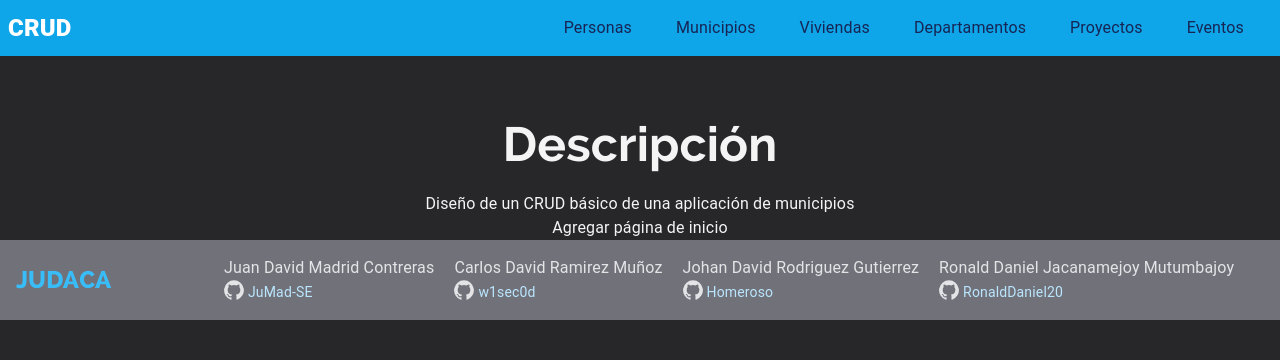
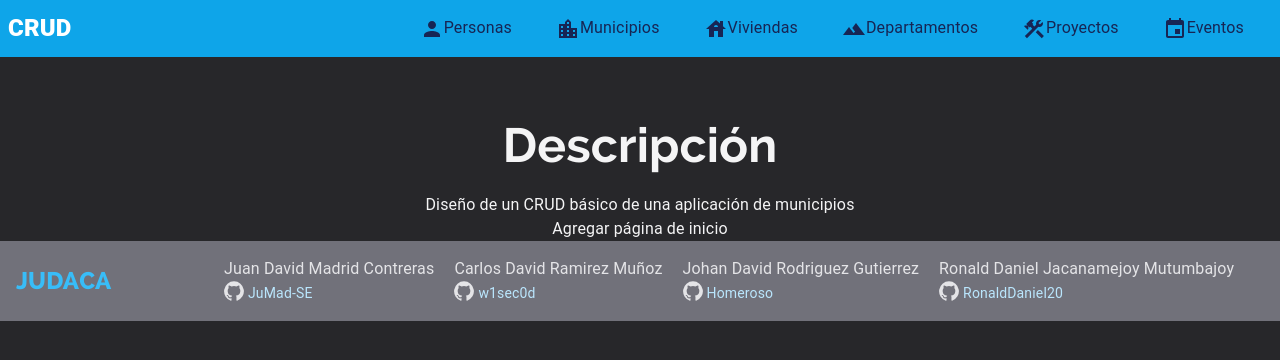
Before and after one commit to w1sec0d/municipios, a React (Vite) app in the folder frontend/: page / in a window 1280 px wide. Shown: the top 360 px of the page. Built offline with nearby package versions, Linux system fonts and the light colour scheme; no server answers.

Commit message:
Improve Icon experience

```diff
--- a/frontend/src/components/header.jsx
+++ b/frontend/src/components/header.jsx
@@ -1,10 +1,12 @@
 import React from 'react';
 import { useLocation } from 'react-router-dom';
+import {Person, House, LocationCity, Terrain, Construction, Event} from '@mui/icons-material';
+import { Tooltip } from '@mui/material';
 
 const Tab = (props) => {
     return(
         <li className="mr-3">
-            <a className={`inline-block py-2 px-4 no-underline ${props.isActive(`/${props.direction}`) ? 'text-zinc-100' : 'text-blue-950'} hover:text-zinc-300`} href={props.direction}>{props.text}</a>
+            <a className={`inline-block py-2 px-4 no-underline ${props.isActive(`/${props.direction}`) ? 'text-zinc-100' : 'text-blue-950'} hover:text-zinc-300`} href={props.direction}>{props.icon && props.icon}{props.text}</a>
         </li>
     )
 }
@@ -39,12 +41,12 @@ const Header = () => {
                 </div>
                 <div className={`w-full md:flex md:items-center md:w-auto ${isMenuOpen ? '' : 'hidden'}`}>
                     <ul className="list-reset flex flex-col md:flex-row justify-between flex-1 md:flex-none items-center">
-                        <Tab isActive={isActive} direction="Persona" text="Personas"/>
-                        <Tab isActive={isActive} direction="Municipio" text="Municipios"/>
-                        <Tab isActive={isActive} direction="Vivienda" text="Viviendas"/>
-                        <Tab isActive={isActive} direction="Departamento" text="Departamentos"/>
-                        <Tab isActive={isActive} direction="Proyecto" text="Proyectos"/>
-                        <Tab isActive={isActive} direction="Evento" text="Eventos"/>
+                        <Tab isActive={isActive} direction="Persona" text="Personas" icon={<Person/>}/>
+                        <Tab isActive={isActive} direction="Municipio" text="Municipios" icon={<LocationCity/>}/>
+                        <Tab isActive={isActive} direction="Vivienda" text="Viviendas"icon={<House/>}/>
+                        <Tab isActive={isActive} direction="Departamento" text="Departamentos" icon={<Terrain/>}/>
+                        <Tab isActive={isActive} direction="Proyecto" text="Proyectos" icon={<Construction/>}/>
+                        <Tab isActive={isActive} direction="Evento" text="Eventos" icon={<Event/>}/>
                     </ul>
                 </div>
             </div>
```
